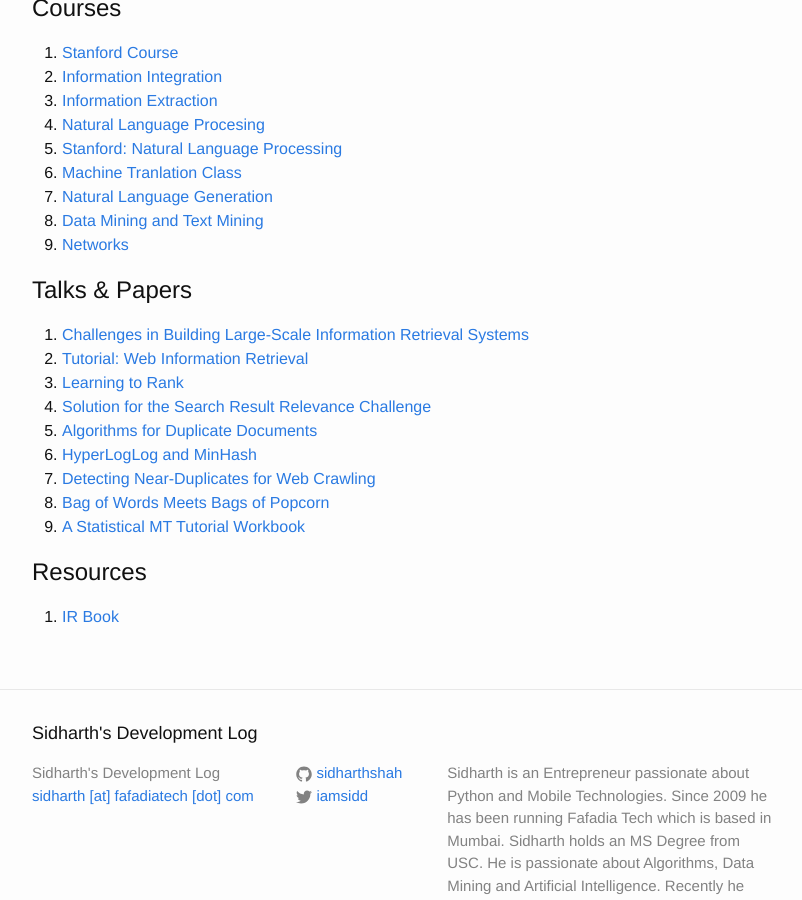
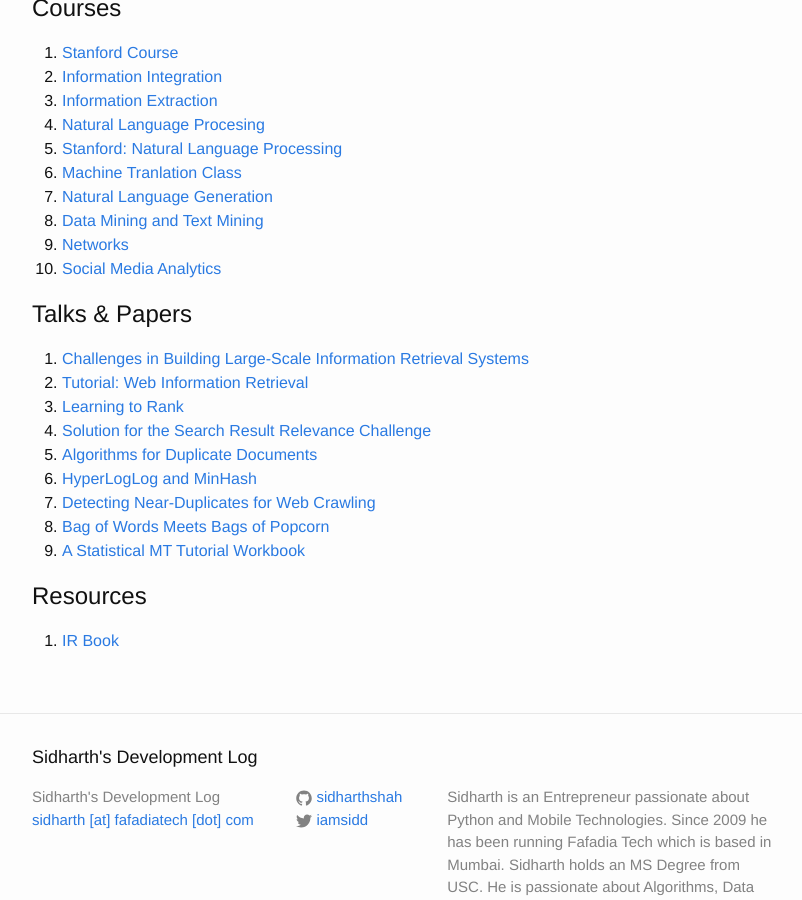
Before and after one commit to sidharthshah/sidharthshah.github.com, a Jekyll site: the page built from information-retrieval.md, in a window 1280 px wide and 900 px high, scrolled down 576 px. Shown: the whole window, without its empty margins (238-1040 px from the left). Built offline with Jekyll 4.4.1, drawn with Linux system fonts in a browser that asks for light colours.

Commit message:
added link to social media analytics

```diff
--- a/information-retrieval.md
+++ b/information-retrieval.md
@@ -32,6 +32,7 @@
 7. [Natural Language Generation](http://www.inf.ed.ac.uk/teaching/courses/nlg/)
 8. [Data Mining and Text Mining](http://www.cs.uic.edu/~liub/teach/cs583-fall-15/cs583.html)
 9. [Networks](https://courses.cit.cornell.edu/info2040_2014fa/)
+10. [Social Media Analytics](http://www.isi.edu/~lerman/courses/csci599_2015/Syllabus-Social%20Media%20Analytics_v1.pdf)
 
 Talks & Papers
 ==============
```
